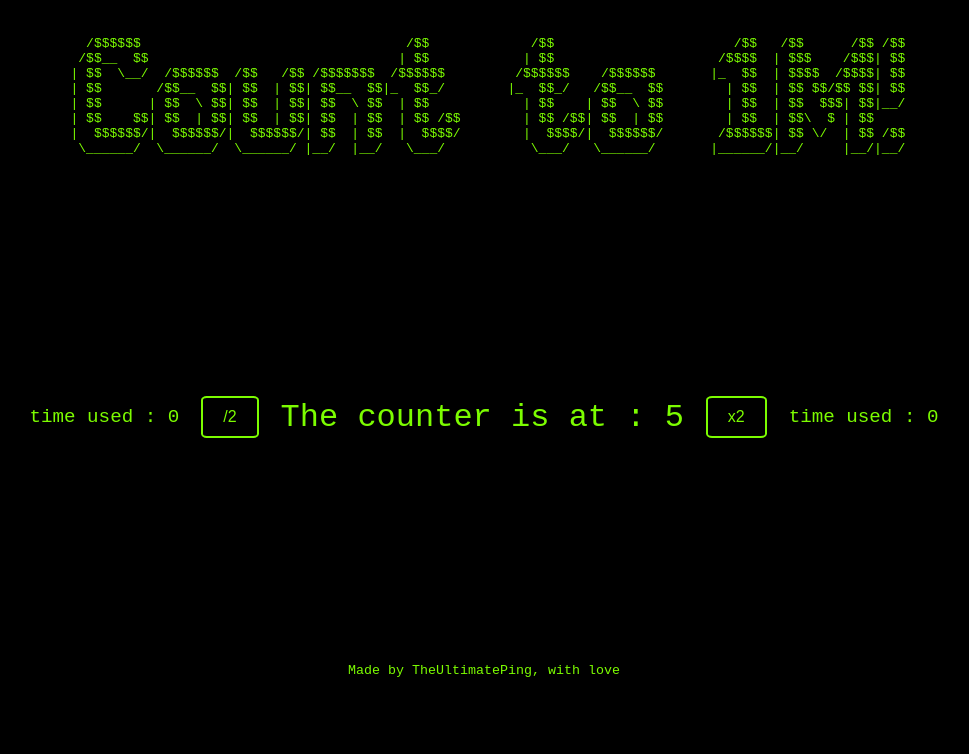
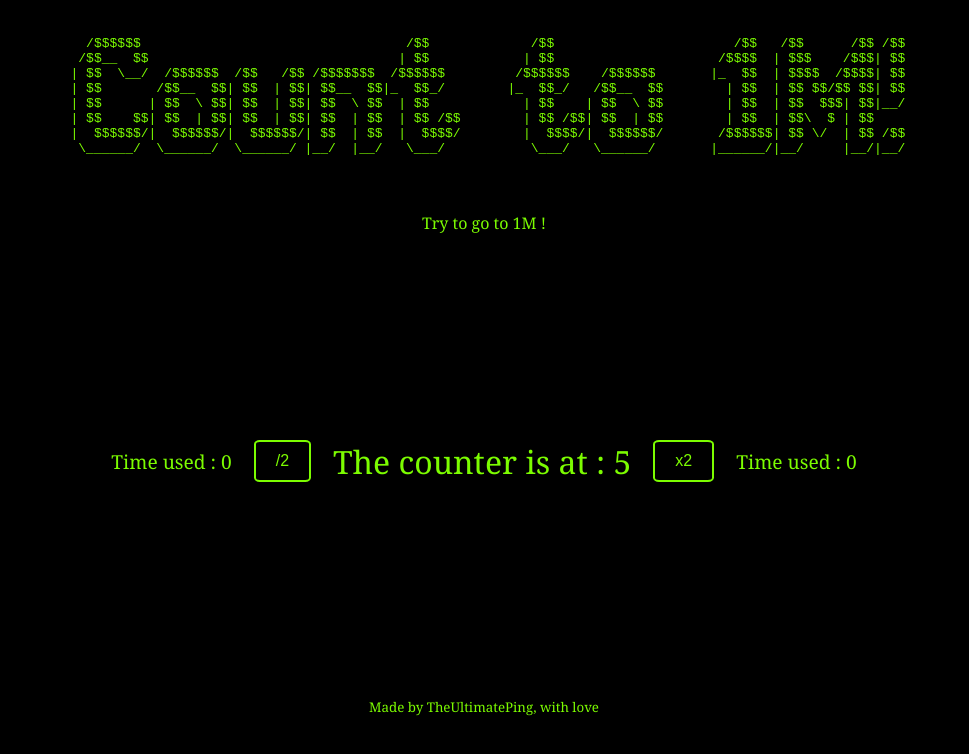
Before and after one commit to TheUltimatePing/TheULtimatePing.github.io, a plain HTML site: page index.html in a window 1280 px wide. Shown: the whole page, without its empty margins (156-1125 px from the left). Drawn offline with Linux system fonts and the light colour scheme.

Commit message:
save on 26/01/2025, added the new message display system

```diff
--- a/index.html
+++ b/index.html
@@ -22,12 +22,13 @@
             </div>
         </header>
         <main>
+            <p id="message">Try to go to 1M !</p>
             <div class="container">
-                <p class="used">time used : <span>0</span></p>
-                <button class="button" id="dividedByTwo">/2</button>
+                <p class="timeUsed">Time used : <span class="used">0</span></p>
+                <button class="button" onclick="changeCoef(0.5)">/2</button>
                 <p class="counter">The counter is at : <span id="number">0</span></p>
-                <button class="button" id="miltiplyByTwo">x2</button>
-                <p class="used">time used : <span>0</span></p>
+                <button class="button" onclick="changeCoef(2)">x2</button>
+                <p class="timeUsed">Time used : <span class="used">0</span></p>
             </div>
         </main>
         <footer>
--- a/script.js
+++ b/script.js
@@ -1,22 +1,136 @@
 document.addEventListener("DOMContentLoaded", function() {
   const counter = document.getElementById("number");
+  const message = document.getElementById("message");
   let coef = 1; // Coefficient initial
+  let counterValue = 0;
 
   if (counter) {
       function increment() {
           counter.innerHTML = Number(counter.innerHTML) + (1 * coef);
-      }
+          counterValue = getCounterValue();
+
+          if (counterValue > 1000 && counterValue < 100000) {
+            message.innerText = "You're doing great !"
+          }
+          else if (counterValue > 100000 && counterValue < 1000000) {
+            message.innerText = "Sooner or later you'll get there."
+          }
+          else if (counterValue > 1000000 && counterValue < 10000000) {
+            message.innerText = "how did you get that ?"
+          }
+          else if (counterValue > 10000000 && counterValue < 100000000) {
+              message.innerText = "You're a god."
+          }
+          else if (counterValue > 100000000 && counterValue < 1000000000) {
+              message.innerText = "You don't know when to stop, do you ?"
+          }
+          else if (counterValue > 1000000000 && counterValue < 10000000000) {
+              message.innerText = "The name ''God'' is already taken."
+          }
+          else if (counterValue > 10000000000 && counterValue < 100000000000) {
+            message.innerText = "If the name is already taken, then you must be the devil."
+          }
+
+          else if (counterValue > 100000000000 && counterValue < 1000000000000) {
+            message.innerText = "you are going to break the game."
+          }
+
+          else if (counterValue > 1000000000000 && counterValue < 10000000000000) {
+            message.innerText = "Please stop."
+          }
+
+          else if (counterValue > 10000000000000 && counterValue < 100000000000000) {
+            message.innerText = "You know what append to the last guy who did that ?"
+          }
+
+          else if (counterValue > 100000000000000 && counterValue < 1000000000000000) {
+            message.innerText = "He is not here anymore to tell you."
+          }
+
+          else if (counterValue > 1000000000000000 && counterValue < 10000000000000000) {
+            message.innerText = "Fire in the hole !"
+          }
+
+          else if (counterValue > 10000000000000000 && counterValue < 100000000000000000) {
+            message.innerText = "You are going to destroy the world."
+          }
+
+          else if (counterValue > 100000000000000000 && counterValue < 1000000000000000000) {
+            message.innerText = "You are going to destroy the universe."
+          }
+
+            else if (counterValue > 1000000000000000000 && counterValue < 10000000000000000000) {
+            message.innerText = "You are going to destroy the multiverse."
+            }
+
+            else if (counterValue > 10000000000000000000 && counterValue < 100000000000000000000) {
+                message.innerText = "You are going to destroy the omniverse."
+            }
+
+            else if (counterValue > 100000000000000000000 && counterValue < 1000000000000000000000) {
+                message.innerText = "You are going to destroy the metaverse."
+            }
+
+            else if (counterValue > 1000000000000000000000 && counterValue < 10000000000000000000000) {
+                message.innerText = "You are going to destroy the megaverse."
+            }
+
+            else if (counterValue > 10000000000000000000000 && counterValue < 100000000000000000000000) {
+                message.innerText = "You are going to destroy the gigaverse."
+            }
+
+            else if (counterValue > 100000000000000000000000 && counterValue < 1000000000000000000000000) {
+                message.innerText = "You are going to destroy the teraverse."
+            }
+
+            else if (counterValue > 1000000000000000000000000 && counterValue < 10000000000000000000000000) {
+                message.innerText = "You are going to destroy the petaverse."
+            }
+
+            else if (counterValue > 10000000000000000000000000 && counterValue < 100000000000000000000000000) {
+                message.innerText = "You are going to destroy the exaverse."
+            }
+
+            else if (counterValue > 100000000000000000000000000 && counterValue < 1000000000000000000000000000) {
+                message.innerText = "You are going to destroy the zettaverse."
+            }
+
+            else if (counterValue > 1000000000000000000000000000 && counterValue < 10000000000000000000000000000) {
+                message.innerText = "You are going to destroy the yottaverse."
+            }
+
+            else if (counterValue > 10000000000000000000000000000 && counterValue < 100000000000000000000000000000) {
+                message.innerText = "You are going to destroy the xennaverse."
+            }
+
+            else if (counterValue > 100000000000000000000000000000 && counterValue < 1000000000000000000000000000000) {
+                message.innerText = "There is no more verses to destroy."
+            }
+
+            else if (counterValue > 1000000000000000000000000000000 && counterValue < 10000000000000000000000000000000) {
+                message.innerText = "You are going to destroy the universe again ?, wait how many times did you destroy it ?"
+            }
+
+            else if (counterValue > 10000000000000000000000000000000 && counterValue < 100000000000000000000000000000000) {
+                message.innerText = "That number could kill someone."
+            }
+        }
+
+      window.getCounterValue = function() {
+        let counterValue = Number(counter.innerHTML);
+        console.log('Current counter value: ', counterValue);
+        return counterValue;
+        }
 
       // Incrémenter le compteur toutes les secondes en prenant en compte le coefficient
       setInterval(increment, 1000);
 
       // Exemple de fonction pour changer le coefficient
-      function changeCoef(newCoef) {
-          coef = newCoef;
+      window.changeCoef = function(newCoef) {
+          coef*=newCoef;
+          console.log('Coefficient changed to: ', coef);
       }
 
-      // Exemple d'utilisation pour changer le coefficient
-      // changeCoef(2); // Décommenter pour changer le coefficient à 2
   } else {
       console.error('Element with ID "number" not found.');
   }
--- a/style.css
+++ b/style.css
@@ -1,7 +1,7 @@
 body {
     color:lawngreen;
     background-color: black;
-    font-family: 'Courier New', Courier, monospace;
+    font-family:Cambria, Cochin, Georgia, Times, 'Times New Roman', serif;
 }
 
 pre {
@@ -13,7 +13,7 @@ p, #center {
 
 .counter {
     font-size: xx-large;
-    margin: 16% 20px 16% 20px;
+    margin: 15% 20px 15% 20px;
 }
 
 .credit {
@@ -52,7 +52,11 @@ a {
     color: black;
 }
 
-.used {
+.timeUsed {
     margin: 0 20px 0 20px;
     font-size: larger;
 }
+
+#message {
+    height: 20%;
+}
```
